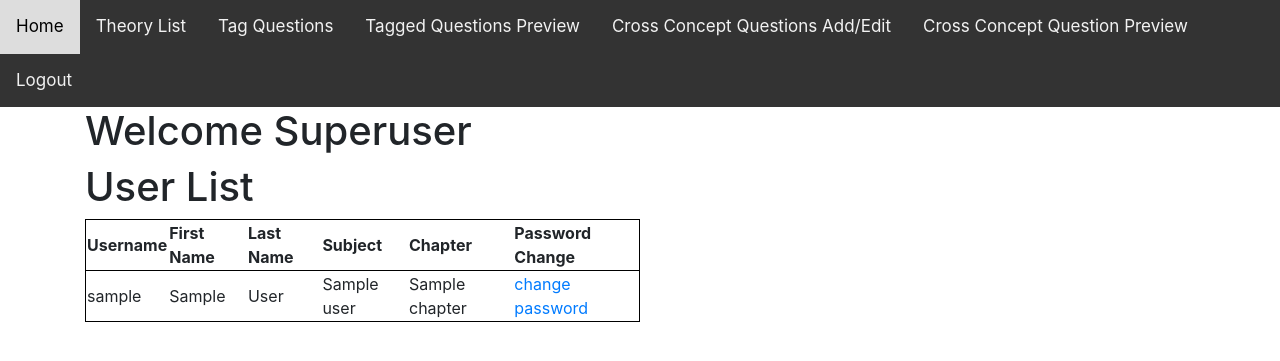
After one commit to samyakaymas/test4, a Django app: template templates/user_list.html in a window 1280 px wide. The commit adds this page. Shown: the top 361 px of the page. Run offline with Django 3.2, Linux system fonts and the light colour scheme; the template is opened without the code that fills it: most values are stand-ins (such as "Sample title", 1, 10 or a date in 2020); parts of the project's set-up code (start-up, migrations or seed data) failed here and were passed over; some libraries are stand-ins or nearby versions.

Commit message:
first commit

```diff
--- a/accounts/models.py
+++ b/accounts/models.py
@@ -1,5 +1,6 @@
 from django.db import models
 from django.contrib.auth.models import AbstractBaseUser, BaseUserManager, PermissionsMixin
+from django.urls import reverse
 
 class UserManager(BaseUserManager):
     use_in_migrations = True
@@ -54,6 +55,7 @@ class User(AbstractBaseUser, PermissionsMixin):
 
     USERNAME_FIELD = 'username'
     REQUIRED_FIELDS = ['first_name', 'last_name']
-
+    def get_update_url(self):
+        return reverse('user-update',kwargs={'pk':self.pk})
     def __str__(self):
         return '{} '.format(self.first_name)
--- a/accounts/urls.py
+++ b/accounts/urls.py
@@ -3,6 +3,8 @@ from . import views
 
 urlpatterns=[
     path('', views.signin, name="home"),
+    path('list/',views.UserListView.as_view(),name="user-list"),
+    path('userUpdate/<int:pk>',views.ChangePassword,name="user-update"),
     path('signup/',views.signup,name="signup"),
     path('signout/',views.signout,name="signout")
 ]
--- a/templates/layout1.html
+++ b/templates/layout1.html
@@ -17,6 +17,45 @@
     <![endif]-->
   </head>
   <body>
+    <style>
+      /* Add a black background color to the top navigation */
+     .topnav {
+       background-color: #333;
+       overflow: hidden;
+     }
+
+     /* Style the links inside the navigation bar */
+     .topnav a {
+       float: left;
+       color: #f2f2f2;
+       text-align: center;
+       padding: 14px 16px;
+       text-decoration: none;
+       font-size: 17px;
+     }
+
+     /* Change the color of links on hover */
+     .topnav a:hover {
+       background-color: #ddd;
+       color: black;
+     }
+
+     /* Add a color to the active/current link */
+     .topnav a.active {
+       background-color: #4CAF50;
+       color: white;
+     }
+       </style>
+    <div class="topnav">
+      <a href="/">Home</a>
+      <a href="/theory/showTheory">Theory List</a>
+      <a href="/theory/QuesTag">Tag Questions</a>
+      <a href="/theory/quesview">Tagged Questions Preview</a>
+      <a href="/theory/cross">Cross Concept Questions Add/Edit</a>
+      <a href="/theory/crossview">Cross Concept Question Preview</a>
+      <a href="/signout">Logout</a>
+    </div>
+   <div  height: 200%;">
     <div class="container">
       {% block content %}
       {% endblock %}
--- /dev/null
+++ b/templates/user_list.html
@@ -0,0 +1,55 @@
+{% extends "layout1.html" %}
+
+{%block title%}
+Super User
+{%endblock%}
+
+{% block content %}
+<h1>Welcome Superuser</h1>
+<h1>User List</h1>
+{% if user_list %}
+  <table class= "UserList">
+      <tr>
+          <th>Username</th>
+          <th>First Name</th>
+          <th>Last Name</th>
+          <th>Subject</th>
+          <th>Chapter</th>
+          <th>Password Change</th>
+      </tr>
+    {% for user in user_list %}
+        <tr>
+            <td>{{user.username}}</td>
+            <td>{{user.first_name}}</td>
+            <td>{{user.last_name}}</td>
+            <td>{{user.subject}}</td>
+            <td>{{user.chapter}}</td>
+            <td><a href="{{user.get_update_url}}">change password</a></td>
+        </tr>
+    {% endfor %}
+ </table>
+ <style>
+    table.UserList{
+      width: 50%;
+    }
+    .UserList caption{
+      caption-side: top;
+    }
+    table.UserList tr{
+      width:50%;
+      border: 1px solid black;
+    }
+    td.theorylistsubconcept {
+      border: 1px solid black;
+      width:75%;
+    }
+    td.theorylistlink {
+      text-align: center;
+      border: 1px solid black;
+      width:25%;
+    }
+    </style>
+{% else %}
+  <p>There are no User in the library.</p>
+{% endif %}
+{% endblock %}
```
Also changed, not shown: accounts/forms.py (+5 -2 lines), accounts/views.py (+25 -2 lines), templates/password_change.html (added, +18 -0 lines), db.sqlite3.
